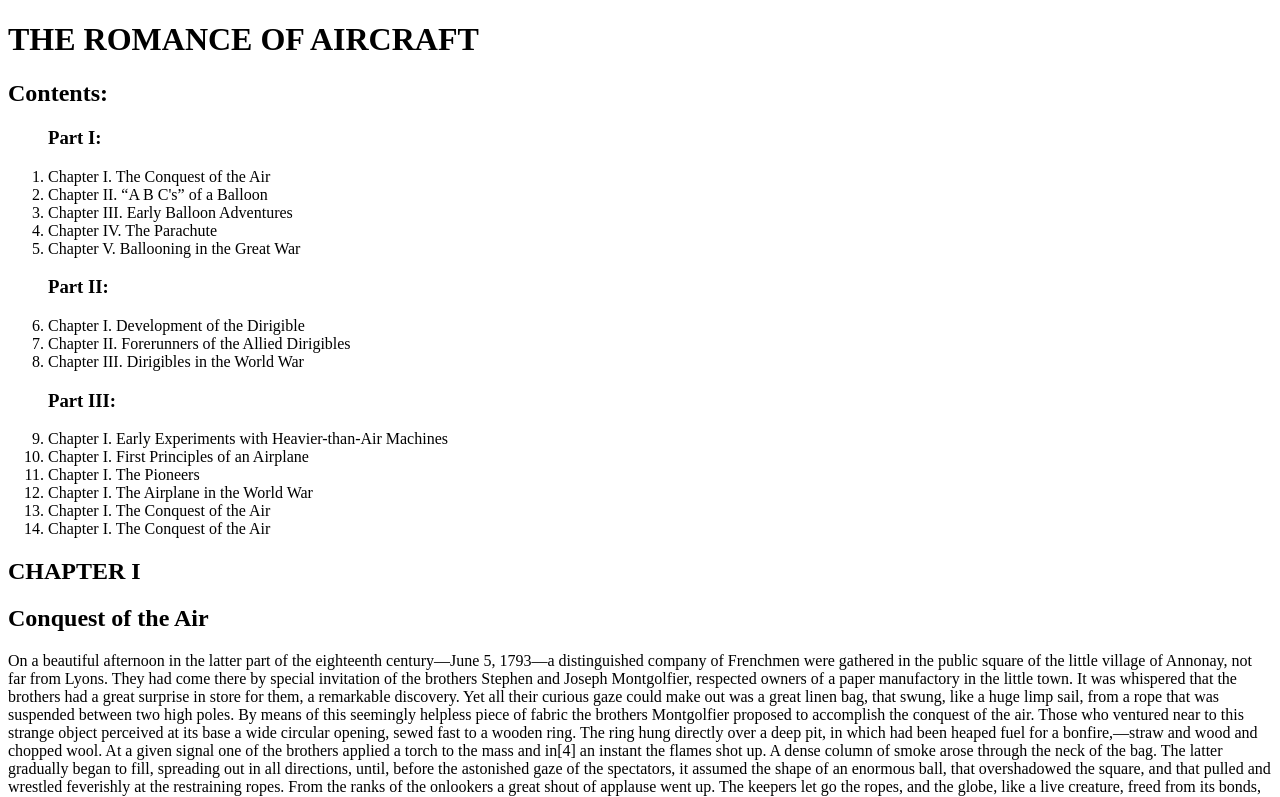
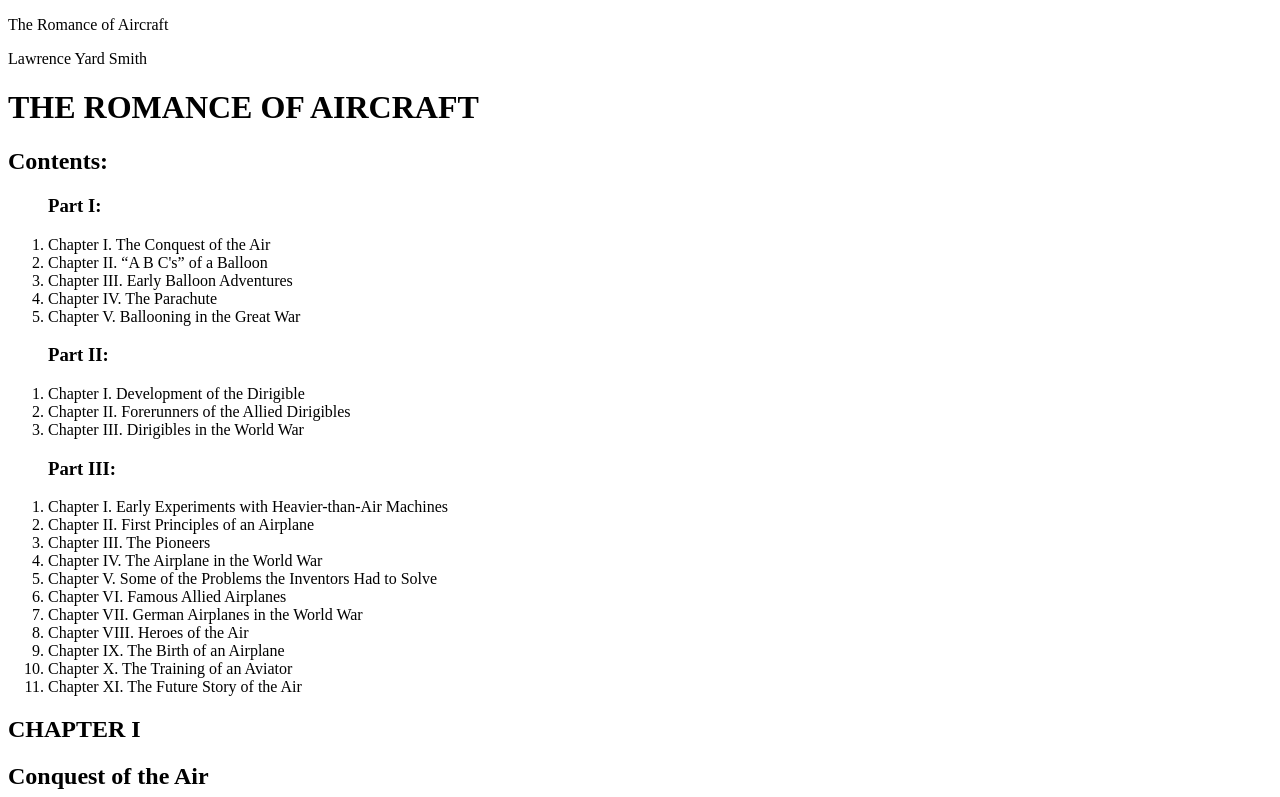
Before and after one commit to NTIG-Umea/wu1-story-Rallve, a plain HTML site: page docs/index.html in a window 1280 px wide. Shown: the top 797 px of the page. Drawn offline with Linux system fonts and the light colour scheme.

Commit message:
🎨 fixade struktur

```diff
--- a/docs/index.html
+++ b/docs/index.html
@@ -7,6 +7,11 @@
     <title>THE ROMANCE OF AIRCRAFT</title>
 </head>
 <body>
+    <main>
+        <header>
+            <p>The Romance of Aircraft</p>
+            <p>Lawrence Yard Smith</p>
+        </header>
     <h1>THE ROMANCE OF AIRCRAFT</h1>
 
     <h2>Contents:</h2>
@@ -18,57 +23,84 @@
         <li>Chapter III. Early Balloon Adventures</li>
         <li>Chapter IV. The Parachute</li>
         <li>Chapter V. Ballooning in the Great War</li>
+    </ol>
+    <ol>
         <h3>Part II:</h3>
         <li>Chapter I. Development of the Dirigible</li>
         <li>Chapter II. Forerunners of the Allied Dirigibles</li>
         <li>Chapter III. Dirigibles in the World War</li>
+    </ol>
+    <ol>
         <h3>Part III:</h3>
         <li>Chapter I. Early Experiments with Heavier-than-Air Machines</li>
-        <li>Chapter I. First Principles of an Airplane</li>
-        <li>Chapter I. The Pioneers</li>
-        <li>Chapter I. The Airplane in the World War</li>
-        <li>Chapter I. The Conquest of the Air</li>
-        <li>Chapter I. The Conquest of the Air</li>
-
+        <li>Chapter II. First Principles of an Airplane</li>
+        <li>Chapter III. The Pioneers</li>
+        <li>Chapter IV. The Airplane in the World War</li>
+        <li>Chapter V. Some of the Problems the Inventors Had to Solve</li>
+        <li>Chapter VI. Famous Allied Airplanes</li>
+        <li>Chapter VII. German Airplanes in the World War</li>
+        <li>Chapter VIII. Heroes of the Air</li>
+        <li>Chapter IX. The Birth of an Airplane</li>
+        <li>Chapter X. The Training of an Aviator</li>
+        <li>Chapter XI. The Future Story of the Air</li>
     </ol>
-
+    <section id="Chapter 1">
         <h2>CHAPTER I</h2>
         <h2>Conquest of the Air</h2>
 
         <p>On a beautiful afternoon in the latter part of the eighteenth century—June 5, 1793—a distinguished company of Frenchmen were gathered in the public square of the little village of Annonay, not far from Lyons. They had come there by special invitation of the brothers Stephen and Joseph Montgolfier, respected owners of a paper manufactory in the little town. It was whispered that the brothers had a great surprise in store for them, a remarkable discovery. Yet all their curious gaze could make out was a great linen bag, that swung, like a huge limp sail, from a rope that was suspended between two high poles. By means of this seemingly helpless piece of fabric the brothers Montgolfier proposed to accomplish the conquest of the air.
-
+            <br>
+            <br>
             Those who ventured near to this strange object perceived at its base a wide circular opening, sewed fast to a wooden ring. The ring hung directly over a deep pit, in which had been heaped fuel for a bonfire,—straw and wood and chopped wool. At a given signal one of the brothers applied a torch to the mass and in[4] an instant the flames shot up. A dense column of smoke arose through the neck of the bag. The latter gradually began to fill, spreading out in all directions, until, before the astonished gaze of the spectators, it assumed the shape of an enormous ball, that overshadowed the square, and that pulled and wrestled feverishly at the restraining ropes.
-
+            <br>
+            <br>
             From the ranks of the onlookers a great shout of applause went up. The keepers let go the ropes, and the globe, like a live creature, freed from its bonds, rose triumphantly before their eyes. Up, up, higher and higher it went, so fast that they could scarcely follow it. For a moment it was hidden behind a patch of cloud, then it reappeared again, still ascending, until it rode majestically in the heavens, seven thousand feet above their heads!
-
+            <br>
+            <br>
             The shouts and cries of the onlookers were deafening. Like wildfire the news spread from house to house of the little French village. Grave old legislators who had witnessed the surprising spectacle forgot their dignity and tossed their hats in air. Women, seeing the unusual object from a distance, fell on their knees to pray, thinking it a sign in the heavens, that portended, who knew what?
-
+            <br>
+            <br>
             Man's age-old dream of conquering the air was now, for the first time, an accomplished fact. Those who stood in the little public square of Annonay on that auspicious afternoon long ago, watching the first Montgolfier globe on its victorious ascent, knew that it could be but a very short time indeed until men would[5] be able to explore at will the dim regions of the upper air.
-
+            <br>
+            <br>
             Meanwhile picture the consternation and terror among a group of humble peasants, who were tilling the fields a short distance from the spot where the famous Montgolfier balloon was launched. Suddenly in the sky there appeared a great black moon, which slowly and ominously descended toward the earth. The village priest himself led forth a little band of his stout-hearted followers to attack this dread instrument of the Evil One. With pitchforks and scythes they rushed upon the unfortunate balloon as it lighted gently on the ground, heaving this way and that with every puff of breeze that blew against it. With courage born of fear they prodded and beat the unfortunate monster. When the gas had finally escaped through the great gashes in its sides, and nothing remained but a disordered heap of tatters and shreds, the proud “conqueror of the skies” was tied fast to a horse's tail, and the terrified creature galloped off with it into the open country.
-
+            <br>
+            <br>
             But the news of the Montgolfier brothers' discovery spread throughout the length and breadth of France and the civilized world. The French king ordered a special demonstration at Versailles, before himself and the Royal family. On this occasion a wicker basket was swung from the richly ornamented balloon. In order to test the safety of travel in the skies there were placed in it a sheep, a cock and a duck. A fire was lit beneath the base of the balloon and it was filled with[6] heated air. It rose with its strange cargo to a height of 1500 feet, traveled along peacefully two miles with the breeze and descended slowly into a near-by wood. There two gamekeepers, hurrying to the scene, were amazed to find its occupants calmly feeding, apparently unaffected by their voyage.
-
+            <br>
+            <br>
             This incident gave the experimenters renewed courage and enthusiasm. A gallant Frenchman, Pilâtre de Rozier, volunteered to be the first man to make the ascent into the skies. A new and stronger machine was constructed, this time oval in shape instead of round, 74 feet high and 48 feet in diameter. At the bottom was a huge circular opening, 15 feet across. Just beneath this there was swung from iron chains an open grate, on which the fire was built by means of which the balloon was inflated. This grate hung down into a wicker basket or “gallery,” in which the occupant stood, heaping fuel upon the fire. For of course, as soon as the fire died down, the heated air in the balloon commenced slowly to escape, and the whole thing sank to earth.
-
+            <br>
+            <br>
             Pilâtre de Rozier was not at first permitted to set himself free and go voyaging unguarded into the upper air. Who knew whether this air above the clouds was fit to breathe?—who, for that matter, knew whether there actually was air at any distance above the surface of the earth? It was considered the better part of valor to try the experiment the first few times with the balloon tied firmly to the ground, with strong cables which only permitted it to rise some eighty or[7] ninety feet. Even with these precautions a good deal of apprehension was felt regarding the healthfulness of the sport. But a sigh of relief was breathed by those who had the undertaking in charge when the bold de Rozier insisted that never in his life before had he known any experience so pleasurable as this of rising far above the housetops and of feeling himself floating, gently and peacefully, in a region of noiseless calm.
-
+            <br>
+            <br>
             Impatient of this mild variety of aerial adventure, de Rozier finally won permission to make a “free” ascent, and he and his friend, the Marquis d'Arlandes, made a number of daring voyages in the Montgolfier fire balloon. Assuring their friends that no harmful results could come to them from ascending into the clouds, they loosed the ropes and went merrily sailing away until far out of sight. So long as they kept the fire in the grate burning the balloon remained aloft, and floated along in the direction in which the wind bore it. When they wished to descend they had merely to put out the fire, and as the heated air gradually escaped, the balloon sank gently to earth.
-
+            <br>
+            <br>
             But the dangers of this sort of aerial adventure were very great indeed, and it required the most remarkable heroism on the part of de Rozier to undertake them. A chance spark from the grate might at any moment set fire to the body of the balloon, and bring it, a flaming firebrand, to earth. De Rozier understood this, and on his very first voyage carried along in the gallery of the balloon a bucket of water and a[8] sponge. It was late in November of 1893 that he and d'Arlandes floated over Paris,—de Rozier heaping fuel upon the grate and tending the fire which kept the balloon afloat. Suddenly d'Arlandes heard a slight crackling noise high in the balloon. Looking up he caught a sight which turned him cold with horror,—a tiny licking flame far above his head. He seized the wet sponge and reached up to extinguish it. But another and yet another appeared, little tongues of fire, eating away at the body of the balloon. As each showed its face water was dashed upon it. From below the balloon could be seen peacefully journeying across the city. But far above, in its basket, de Rozier and d'Arlandes were coolly beating off the danger that hung over them like a Sword of Damocles. Not until they had been in the air twenty-five minutes, however, did they put out the fire in the grate and allow themselves to sink to earth.
-
+            <br>
+            <br>
             These early experiments of the Montgolfiers and de Rozier fired the imaginations of scientific men in every part of the world, and it was only a very short time before a safer and more reliable type of balloon than the fire balloon was developed. Stephen Montgolfier's invention was based on the idea that smoke and clouds rise in the atmosphere. “If,” said he to himself, “it were possible to surround a cloud with a bag which did not permit it to escape, then both would ascend.” Of course this was a rather childish explanation of the cause of a balloon ascension, but it was the best that the Montgolfiers or any of their learned friends knew[9] at that early day.
-
+            <br>
+            <br>
             Now it was only a little while before this that an Englishman had discovered the gas which is now known as hydrogen, but which was then called “inflammable air.” This gas, of which the Montgolfiers apparently knew nothing, is exceedingly light, and therefore rises very quickly in the air. The year before the Montgolfier balloon was invented, this Englishman, Cavallo, tried to fill small bags with hydrogen gas, on the theory that they would rise in the atmosphere. He failed merely because he did not hit upon the proper material of which to construct his bags. The fabric he chose was porous, and the gas escaped through it before the balloon could rise. Cavallo did, however, succeed in blowing hydrogen into ordinary soap bubbles, which arose with great velocity and burst as they struck the ceiling.
-
+            <br>
+            <br>
             The problem of the material to be used in balloon construction had been fairly well solved by the Montgolfiers. Their balloons were of linen fabric, varnished and lined with paper, to render them as nearly as possible air-tight. This set the philosophers of Paris thinking how they might construct a globe which could be successfully inflated with hydrogen.
-
+            <br>
+            <br>
             The brothers Roberts and M. Charles made the first hydrogen balloon. It was fashioned of very fine silk, varnished with a solution of gum elastic. This made it impossible for the hydrogen to leak through. The balloon was filled through an opening in the neck, which was fitted with a stopcock, so that the gas[10] could be poured in or allowed to escape at will.
-
+            <br>
+            <br>
             The funds for constructing this first hydrogen balloon had been raised by popular subscription, and the whole French people were alive with enthusiasm over the success of the experiment. Even at that early day France was the ardent champion of aerial conquest.
-
+            <br>
+            <br>
             The day set for its ascension was the 27th of August, 1783. By the night of the 26th it had been partially filled with gas. It was tied to a cart, and long before daylight, started its journey to the Field of Mars. Throngs of spectators crowded every avenue. From the roof tops thousands of eager men, women and children peered down upon it through the darkness. Every window in every building was crowded with faces. A strong military guard surrounded it, riding on horseback and carrying flaring torches.
-
+            <br>
+            <br>
             All day long multitudes crowded and jostled each other impatiently at the point where the ascension was to take place. At five o'clock in the afternoon the sudden booming of artillery fire gave notice to the hundred thousand waiting that the great event was on. Released from its bonds the balloon shot up, and in two minutes it was over 3,000 feet above the heads of the watchers. Still it continued steadily to rise, until finally it was lost to sight by the heavy storm clouds through which it had cut its passage.</p>
+    </section>
+    </main>
 </body>
 </html>
```
Also changed, not shown: 1 other file. Lines whose indentation alone changed are shown as unchanged.
